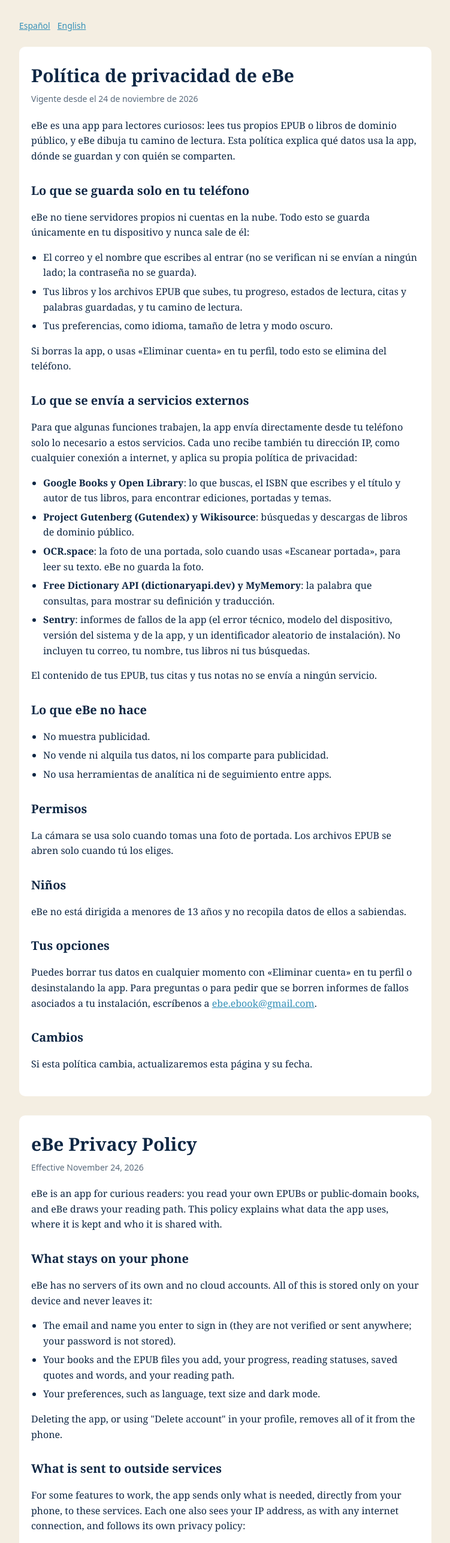
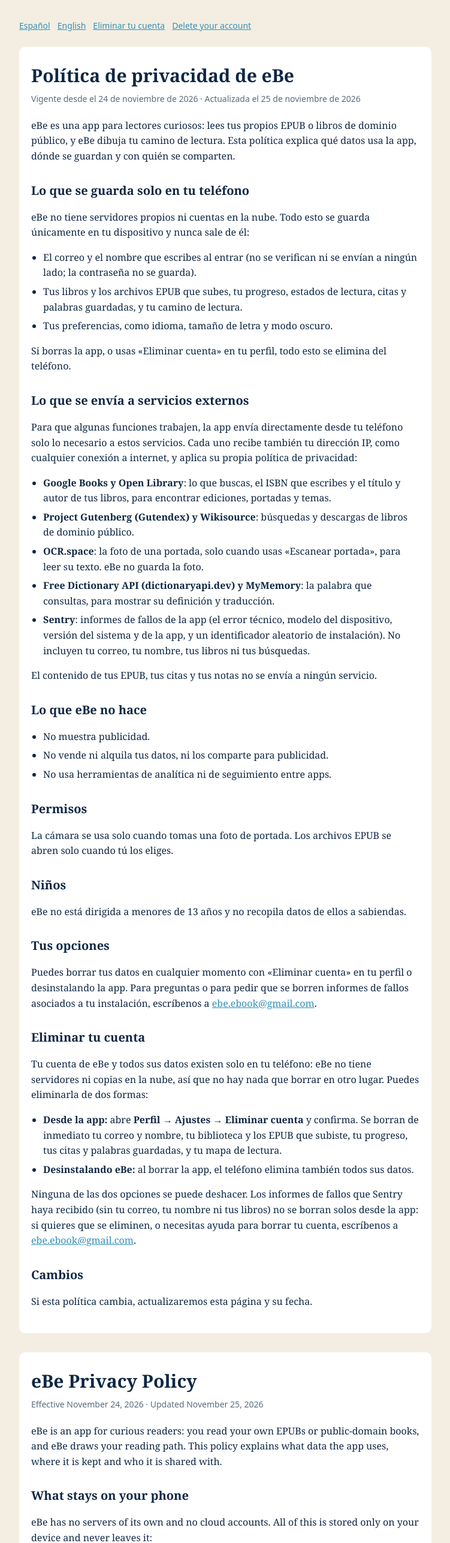
Before and after one commit to ebeebook-stack/ebe-legal, a plain HTML site: page index.html in a window 1280 px wide. Shown: the top 2573 px of the page at 60% size, without its empty margins (264-1015 px from the left). Drawn offline with Linux system fonts and the light colour scheme.

Commit message:
Add account deletion section (ES/EN)
Co-Authored-By: Claude Opus 5.5 <noreply@anthropic.com>

```diff
--- a/index.html
+++ b/index.html
@@ -10,7 +10,7 @@
   * { box-sizing: border-box; }
   body { margin: 0; background: var(--bg); color: var(--text); font: 16px/1.6 Georgia, "Times New Roman", serif; }
   main { max-width: 720px; margin: 0 auto; padding: 32px 16px 64px; }
-  nav { display: flex; gap: 12px; margin-bottom: 24px; font-family: system-ui, sans-serif; font-size: 14px; }
+  nav { display: flex; flex-wrap: wrap; gap: 8px 12px; margin-bottom: 24px; font-family: system-ui, sans-serif; font-size: 14px; }
   nav a { color: var(--accent); }
   h1 { font-size: 30px; margin: 0 0 4px; }
   h2 { font-size: 20px; margin: 28px 0 8px; }
@@ -23,11 +23,11 @@
 </head>
 <body>
 <main>
-<nav><a href="#es">Español</a><a href="#en">English</a></nav>
+<nav><a href="#es">Español</a><a href="#en">English</a><a href="#eliminar-cuenta">Eliminar tu cuenta</a><a href="#delete-account">Delete your account</a></nav>
 
 <section class="lang" id="es" lang="es">
 <h1>Política de privacidad de eBe</h1>
-<p class="meta">Vigente desde el 24 de noviembre de 2026</p>
+<p class="meta">Vigente desde el 24 de noviembre de 2026 · Actualizada el 25 de noviembre de 2026</p>
 
 <p>eBe es una app para lectores curiosos: lees tus propios EPUB o libros de dominio público, y eBe dibuja tu camino de lectura. Esta política explica qué datos usa la app, dónde se guardan y con quién se comparten.</p>
 
@@ -67,13 +67,21 @@
 <h2>Tus opciones</h2>
 <p>Puedes borrar tus datos en cualquier momento con «Eliminar cuenta» en tu perfil o desinstalando la app. Para preguntas o para pedir que se borren informes de fallos asociados a tu instalación, escríbenos a <a href="mailto:ebe.ebook@gmail.com">ebe.ebook@gmail.com</a>.</p>
 
+<h2 id="eliminar-cuenta">Eliminar tu cuenta</h2>
+<p>Tu cuenta de eBe y todos sus datos existen solo en tu teléfono: eBe no tiene servidores ni copias en la nube, así que no hay nada que borrar en otro lugar. Puedes eliminarla de dos formas:</p>
+<ul>
+  <li><strong>Desde la app:</strong> abre <strong>Perfil → Ajustes → Eliminar cuenta</strong> y confirma. Se borran de inmediato tu correo y nombre, tu biblioteca y los EPUB que subiste, tu progreso, tus citas y palabras guardadas, y tu mapa de lectura.</li>
+  <li><strong>Desinstalando eBe:</strong> al borrar la app, el teléfono elimina también todos sus datos.</li>
+</ul>
+<p>Ninguna de las dos opciones se puede deshacer. Los informes de fallos que Sentry haya recibido (sin tu correo, tu nombre ni tus libros) no se borran solos desde la app: si quieres que se eliminen, o necesitas ayuda para borrar tu cuenta, escríbenos a <a href="mailto:ebe.ebook@gmail.com">ebe.ebook@gmail.com</a>.</p>
+
 <h2>Cambios</h2>
 <p>Si esta política cambia, actualizaremos esta página y su fecha.</p>
 </section>
 
 <section class="lang" id="en" lang="en">
 <h1>eBe Privacy Policy</h1>
-<p class="meta">Effective November 24, 2026</p>
+<p class="meta">Effective November 24, 2026 · Updated November 25, 2026</p>
 
 <p>eBe is an app for curious readers: you read your own EPUBs or public-domain books, and eBe draws your reading path. This policy explains what data the app uses, where it is kept and who it is shared with.</p>
 
@@ -113,6 +121,14 @@
 <h2>Your choices</h2>
 <p>You can delete your data at any time with "Delete account" in your profile or by uninstalling the app. For questions, or to ask for crash reports tied to your installation to be deleted, write to <a href="mailto:ebe.ebook@gmail.com">ebe.ebook@gmail.com</a>.</p>
 
+<h2 id="delete-account">Delete your account</h2>
+<p>Your eBe account and all of its data exist only on your phone: eBe has no servers or cloud copies, so there is nothing to delete anywhere else. You can delete it in two ways:</p>
+<ul>
+  <li><strong>In the app:</strong> open <strong>Profile → Settings → Delete account</strong> and confirm. This immediately deletes your email and name, your library and the EPUBs you added, your progress, your saved quotes and words, and your reading map.</li>
+  <li><strong>By uninstalling eBe:</strong> removing the app also removes all of its data from your phone.</li>
+</ul>
+<p>Neither option can be undone. Crash reports already received by Sentry (which contain no email, name or books) are not deleted from the app: to have them deleted, or if you need help deleting your account, write to <a href="mailto:ebe.ebook@gmail.com">ebe.ebook@gmail.com</a>.</p>
+
 <h2>Changes</h2>
 <p>If this policy changes, we will update this page and its date.</p>
 </section>
```
